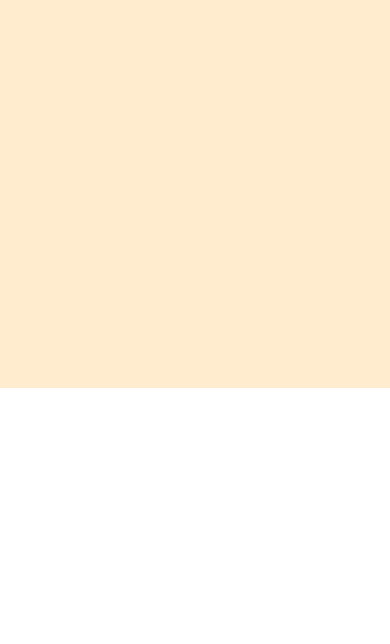
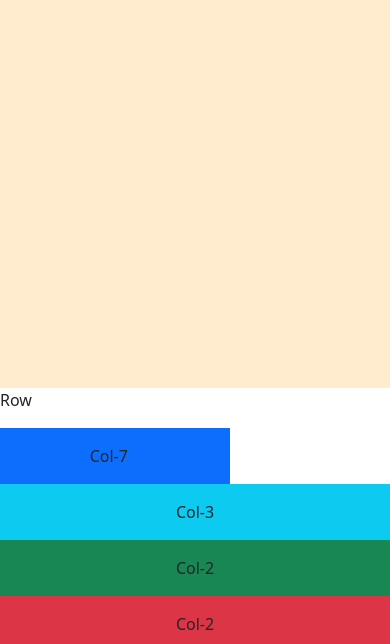
Before and after one commit to ShameenShetty/bootstrap_beginner, a plain HTML site: page bootstrap_properties.html in a window 390 px wide. Shown: the part 456-1100 px from the top of the page. Before the commit the page ends 844 px from the top, so only its background shows below. Drawn offline with nearby package versions, Linux system fonts and the light colour scheme.

Commit message:
Added breakpoint

```diff
--- a/bootstrap_properties.html
+++ b/bootstrap_properties.html
@@ -25,6 +25,14 @@
         <h1 class="text-center text-light display-5">Light Text</h1>
     </div>
 
+    <p>Row</p>
+    <div class="row">
+        <div class="col-7 bg-primary p-3 text-center"> Col-7 </div>
+        <div class="col-xl-3 bg-info p-3 text-center"> Col-3 </div>
+        <div class="col-xl-2 bg-success p-3 text-center"> Col-2 </div>
+        <div class="col-xl-2 bg-danger p-3 text-center"> Col-2 </div>
+    </div>
+
     <!-- Bootstrap JS -->
     <script src="https://cdn.jsdelivr.net/npm/bootstrap@5.3.7/dist/js/bootstrap.bundle.min.js"
         integrity="sha384-ndDqU0Gzau9qJ1lfW4pNLlhNTkCfHzAVBReH9diLvGRem5+R9g2FzA8ZGN954O5Q"
```
